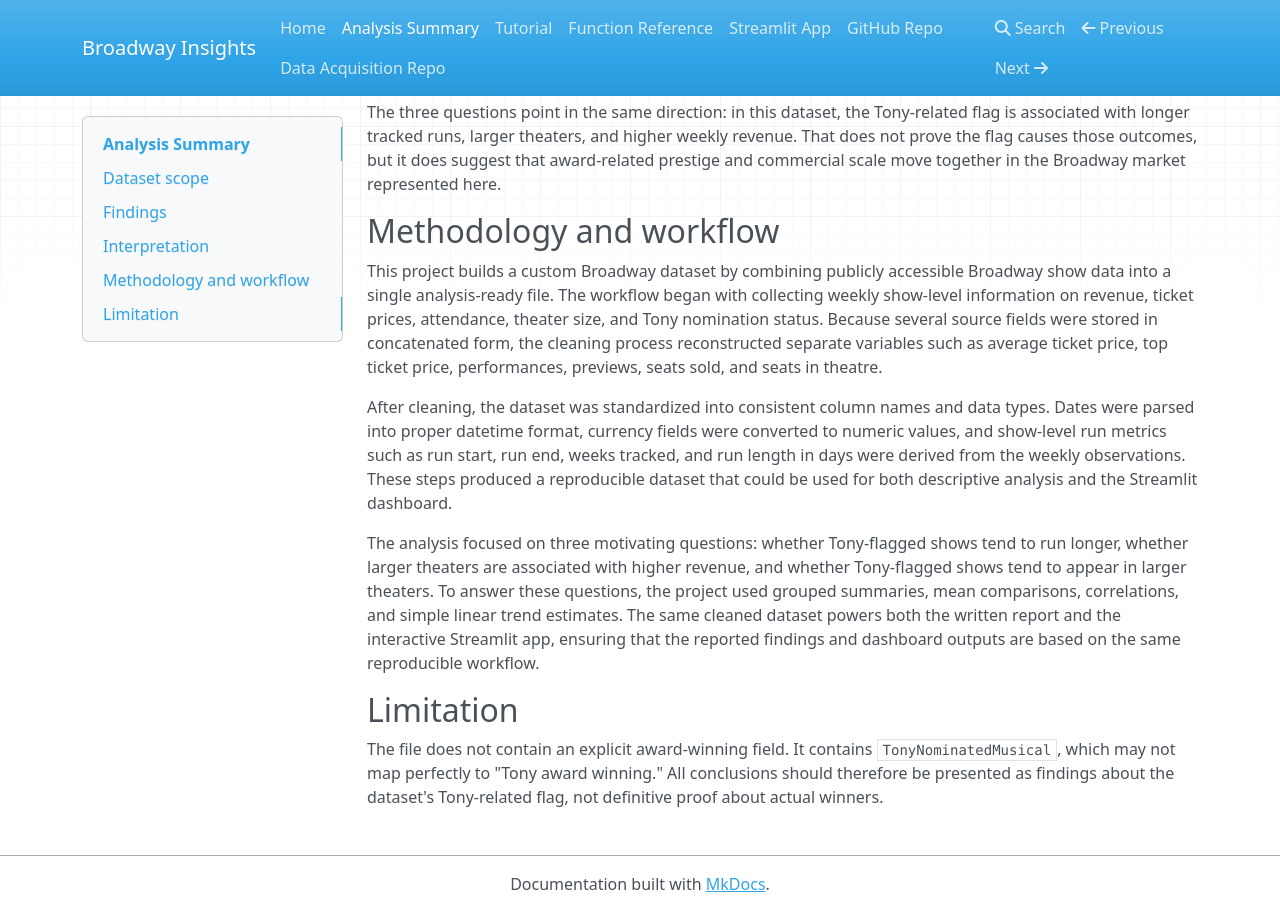
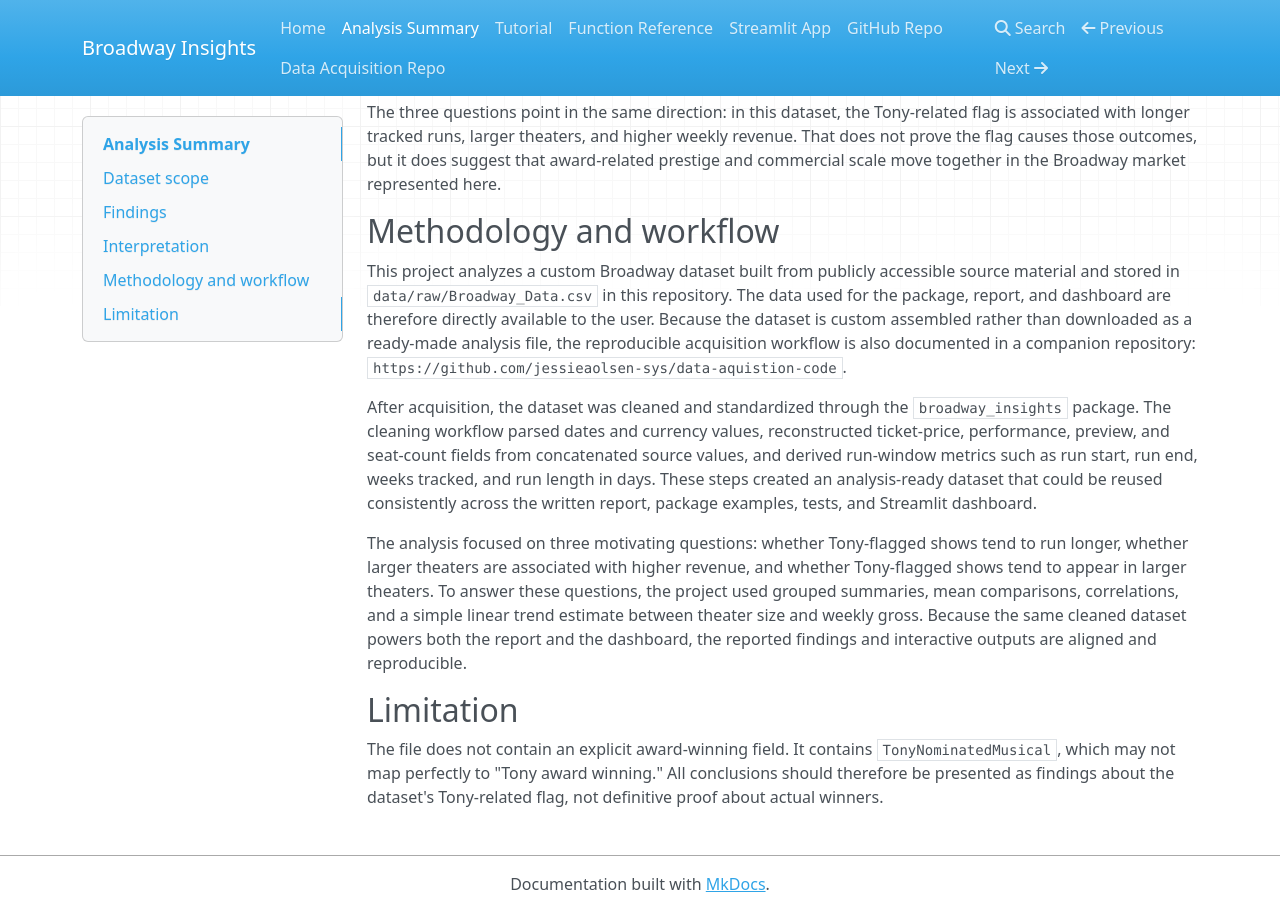
Before and after one commit to ethaniel2024/broadway-project, an MkDocs documentation site: the page built from docs/analysis.md, in a window 1280 px wide and 900 px high, scrolled down 810 px. Built offline with MkDocs 1.6.1, drawn with Linux system fonts in a browser that asks for light colours; nearby versions of some CDN libraries.

Commit message:
Revise methodology and analysis sections in analysis.md
Updated the methodology section to clarify the dataset acquisition and cleaning process, emphasizing reproducibility and the use of the `broadway_insights` package. Adjusted the analysis description to highlight the alignment between the report and dashboard outputs.

```diff
--- a/docs/analysis.md
+++ b/docs/analysis.md
@@ -38,11 +38,11 @@ The three questions point in the same direction: in this dataset, the Tony-relat
 
 ## Methodology and workflow
 
-This project builds a custom Broadway dataset by combining publicly accessible Broadway show data into a single analysis-ready file. The workflow began with collecting weekly show-level information on revenue, ticket prices, attendance, theater size, and Tony nomination status. Because several source fields were stored in concatenated form, the cleaning process reconstructed separate variables such as average ticket price, top ticket price, performances, previews, seats sold, and seats in theatre.
+This project analyzes a custom Broadway dataset built from publicly accessible source material and stored in `data/raw/Broadway_Data.csv` in this repository. The data used for the package, report, and dashboard are therefore directly available to the user. Because the dataset is custom assembled rather than downloaded as a ready-made analysis file, the reproducible acquisition workflow is also documented in a companion repository: `https://github.com/jessieaolsen-sys/data-aquistion-code`.
 
-After cleaning, the dataset was standardized into consistent column names and data types. Dates were parsed into proper datetime format, currency fields were converted to numeric values, and show-level run metrics such as run start, run end, weeks tracked, and run length in days were derived from the weekly observations. These steps produced a reproducible dataset that could be used for both descriptive analysis and the Streamlit dashboard.
+After acquisition, the dataset was cleaned and standardized through the `broadway_insights` package. The cleaning workflow parsed dates and currency values, reconstructed ticket-price, performance, preview, and seat-count fields from concatenated source values, and derived run-window metrics such as run start, run end, weeks tracked, and run length in days. These steps created an analysis-ready dataset that could be reused consistently across the written report, package examples, tests, and Streamlit dashboard.
 
-The analysis focused on three motivating questions: whether Tony-flagged shows tend to run longer, whether larger theaters are associated with higher revenue, and whether Tony-flagged shows tend to appear in larger theaters. To answer these questions, the project used grouped summaries, mean comparisons, correlations, and simple linear trend estimates. The same cleaned dataset powers both the written report and the interactive Streamlit app, ensuring that the reported findings and dashboard outputs are based on the same reproducible workflow.
+The analysis focused on three motivating questions: whether Tony-flagged shows tend to run longer, whether larger theaters are associated with higher revenue, and whether Tony-flagged shows tend to appear in larger theaters. To answer these questions, the project used grouped summaries, mean comparisons, correlations, and a simple linear trend estimate between theater size and weekly gross. Because the same cleaned dataset powers both the report and the dashboard, the reported findings and interactive outputs are aligned and reproducible.
 
 ## Limitation
 
```
